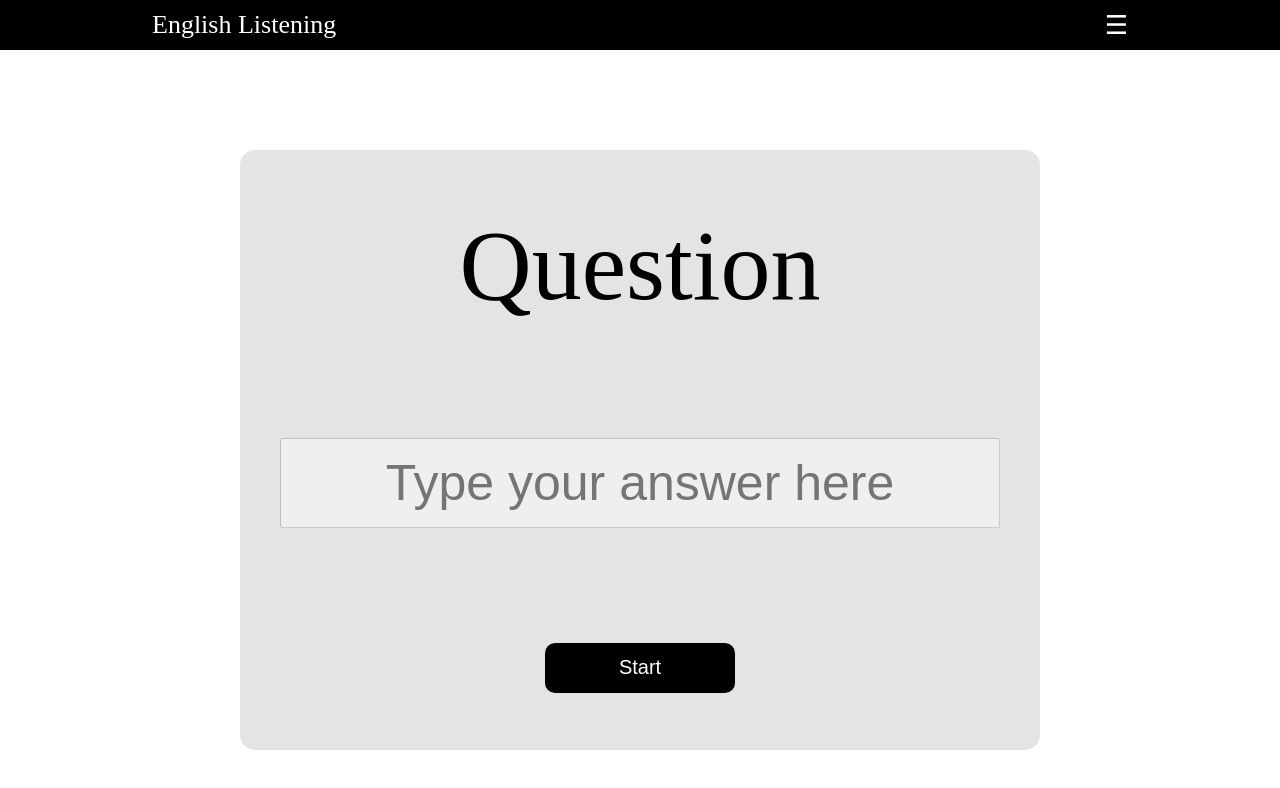
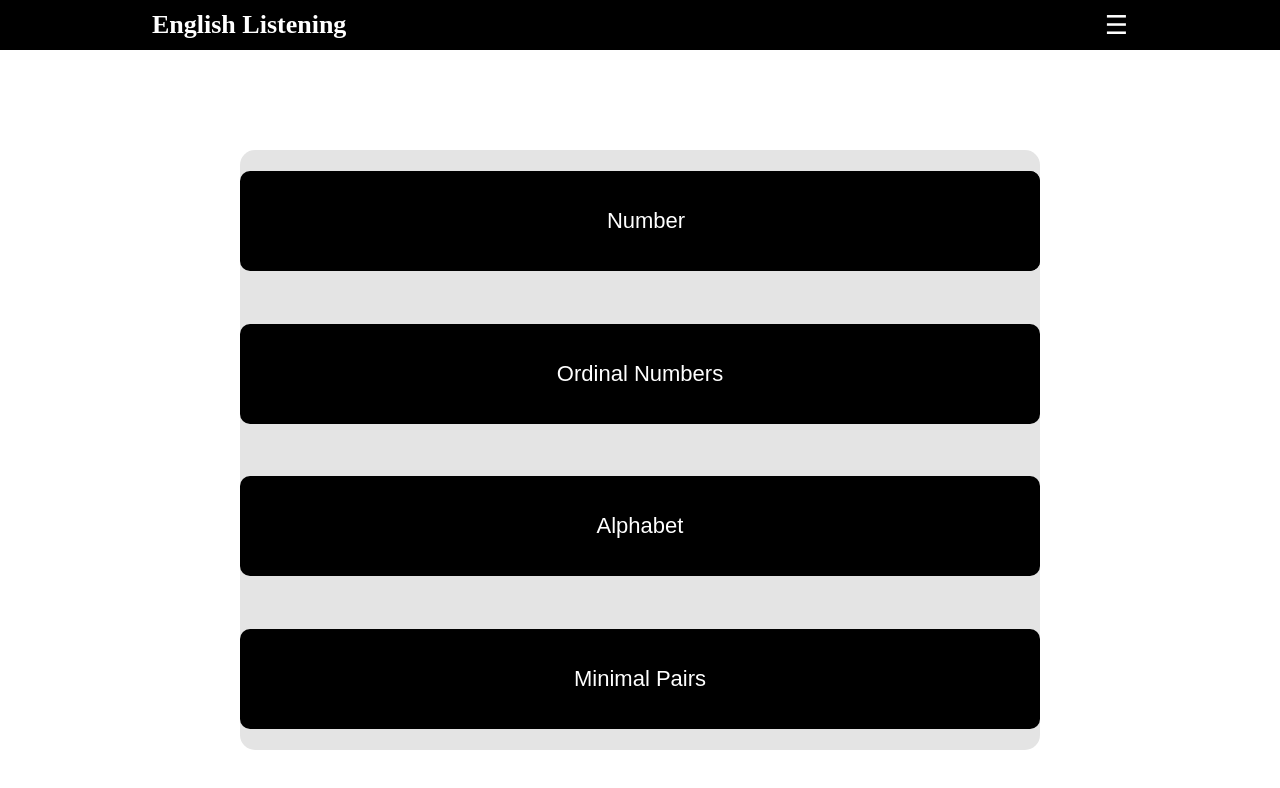
Before and after one commit to lucaspessivaldo/listenner, a React (Vite) app: page / in a window 1280 px wide. Shown: the top 788 px of the page. Built offline with nearby package versions, Linux system fonts and the light colour scheme.

Commit message:
Add - Main menu on home page with react-router-dom

```diff
--- a/package.json
+++ b/package.json
@@ -9,7 +9,8 @@
   },
   "dependencies": {
     "react": "^18.0.0",
-    "react-dom": "^18.0.0"
+    "react-dom": "^18.0.0",
+    "react-router-dom": "6"
   },
   "devDependencies": {
     "@types/react": "^18.0.0",
--- a/src/App.jsx
+++ b/src/App.jsx
@@ -1,12 +1,21 @@
+import HomePage from './components/homePage/HomePage.jsx';
 import Header from './components/header/Header.jsx';
 import DisplayQuestion from './components/displayQuestion/DisplayQuestion.jsx'
+import {
+  BrowserRouter,
+  Routes,
+  Route,
+} from "react-router-dom";
 
 function App() {
   return (
-    <>
+    <BrowserRouter>
       <Header />
-      <DisplayQuestion />
-    </>
+      <Routes>
+        <Route path='/' element={<HomePage />} />
+        <Route path='/number' element={<DisplayQuestion />} />
+      </Routes>
+    </BrowserRouter>
   )
 }
 
--- a/src/components/displayQuestion/DisplayQuestion.jsx
+++ b/src/components/displayQuestion/DisplayQuestion.jsx
@@ -82,6 +82,7 @@ export default function DisplayQuestion() {
           readOnly={isReadOnly ? 'readonly' : ''}
         />
         <button
+          className='button_numberDisplay'
           onClick={() => startQuestion()}>
           {isStarting ? 'Stop' : 'Start'}
         </button>
--- a/src/components/displayQuestion/displayQuestion.css
+++ b/src/components/displayQuestion/displayQuestion.css
@@ -32,7 +32,7 @@
   font-size: 5rem;
 }
 
-button {
+.button_numberDisplay {
   width: 19rem;
   height: 5rem;
 
@@ -48,7 +48,7 @@ button {
   outline: none;
 }
 
-button:hover {
+.button_numberDisplay:hover {
   background-color: rgb(26, 26, 26);
 }
 
--- a/src/components/header/Header.jsx
+++ b/src/components/header/Header.jsx
@@ -1,10 +1,11 @@
+import { Link } from 'react-router-dom'
 import './header.css'
 
 export default function Header() {
   return (
     <header>
       <nav>
-        <div className='logo-nav'>English Listening</div>
+        <div><Link to={'/'}>English Listening</Link></div>
         <div className='link-nav'>☰</div>
       </nav>
     </header>
--- a/src/components/header/header.css
+++ b/src/components/header/header.css
@@ -13,11 +13,14 @@ nav {
   align-items: center;
 }
 
-.logo-nav {
+a {
   padding-left: 1.2rem;
+  font-weight: bold;
   color: white;
   font-size: 2.6rem;
+  text-decoration: none;
 }
+
 
 .link-nav {
   padding-right: 1.2rem;
--- /dev/null
+++ b/src/components/homePage/HomePage.jsx
@@ -0,0 +1,24 @@
+import { Link } from 'react-router-dom'
+import './homePage.css'
+
+function HomePage() {
+  return (
+    <div className="home_container">
+      <div className='home_buttons_container'>
+        <Link className='homepage_button' to={'/number'}><button className='homepage_button'>Number</button></Link>
+        <button className='homepage_button'>Ordinal Numbers</button>
+        <button className='homepage_button'>Alphabet</button>
+        <button className='homepage_button'>Minimal Pairs</button>
+      </div>
+    </div>
+  )
+}
+
+export default HomePage
+
+
+
+{/* <Menu>
+   <MenuItem component={Link} to={'/first'}>Team 1</MenuItem>
+   <MenuItem component={Link} to={'/second'}>Team 2</MenuItem>
+</Menu> */}
--- /dev/null
+++ b/src/components/homePage/homePage.css
@@ -0,0 +1,42 @@
+.home_container {
+  display: flex;
+  justify-content: center;
+  align-items: center;
+  width: 100%;
+}
+
+.home_buttons_container {
+  display: grid;
+  flex-direction: column;
+  justify-content: center;
+  align-items: center;
+  justify-items: center;
+
+  grid-template-columns: 1fr;
+  gap: 1rem;
+
+  width: 90%;
+  max-width: 800px;
+  height: 60rem;
+  margin: 10rem 0;
+
+  background-color: rgb(228, 228, 228);
+  border-radius: 1.5rem;
+}
+
+.homepage_button {
+  width: 100%;
+  height: 10rem;
+  background-color: black;
+  color: white;
+  cursor: pointer;
+
+  border: none;
+  outline: none;
+  font-size: 2.2rem;
+  border-radius: 1rem;
+}
+
+.homepage_button:hover {
+  background-color: rgb(24, 24, 24);
+}
```
Also changed, not shown: 1 other file (tests, documents, lock files or other folders).
